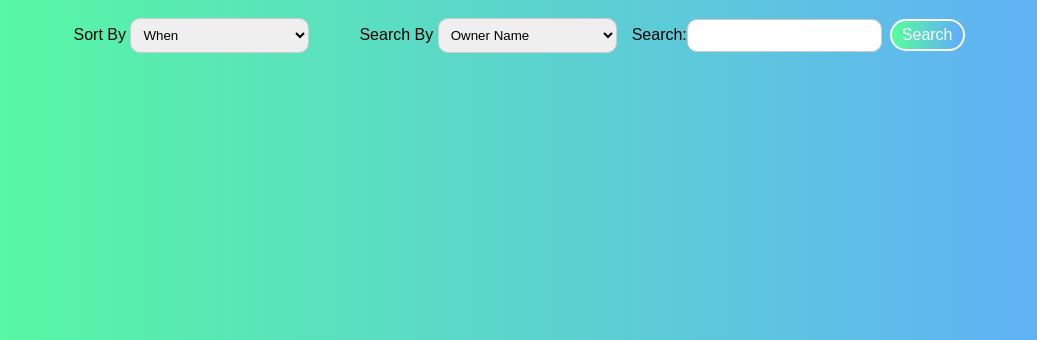
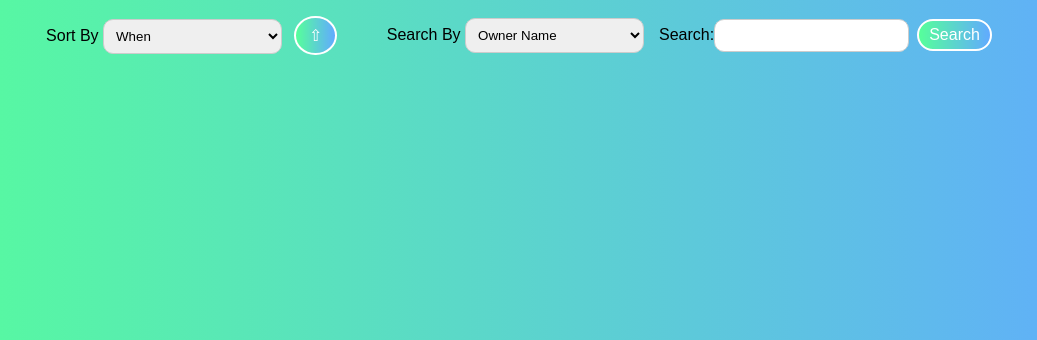
Before and after one commit to CA-JunPark/MealMate, a Django app: page /home/ in a window 1280 px wide. Shown: the part 100-440 px from the top of the page, without its empty margins (121-1158 px from the left). Run offline with Django 5.2, Linux system fonts and the light colour scheme; the visitor is signed in with stand-in values (Sample User, id 1); data comes from the database, SQL or seed files in the repository; data that the repository does not hold is empty.

Commit message:
ascending/descending button w/ change arrow function

```diff
--- a/mealmate/templates/mealmate/home.html
+++ b/mealmate/templates/mealmate/home.html
@@ -40,6 +40,7 @@
                         <option value="currentUserNum">Current People Number</option>
                         <option value="maxUserNum">Max People Number</option>
                     </select>
+                    <button id="ascendingButton">&nbsp;&#8679;&nbsp;</button>
                 </div>
                 <!-- SEARCH -->
                 <div class="searchContainer">
@@ -131,7 +132,18 @@ $(document).ready(function() {
       $("#search").click();
     }
   });
+
+  $("#ascendingButton").click(function(){
+    var button = $(this);
+
+    if (button.html() == "&nbsp;⇧&nbsp;") {
+        button.html("&nbsp;⇩&nbsp;"); // Change to down arrow
+    } else if (button.html() == "&nbsp;⇩&nbsp;") {
+      button.html("&nbsp;⇧&nbsp;"); // Change to up arrow
+    }
+  });
 });
+
 </script>
 <style>
     html {
@@ -254,6 +266,17 @@ $(document).ready(function() {
         transition: padding;
     }
 
+    #ascendingButton {
+        margin-left: 8px;
+        color: white;
+        font-size: 1em;
+        padding: 8px;
+        background: linear-gradient(to right,  #56FF9A,  #61AAFF);
+        border: solid 2px white;
+        border-radius: 50%;
+        transition: padding;
+    }
+
     select, input {
         padding: 8px;
         border-radius: 10px;
@@ -328,7 +351,7 @@ $(document).ready(function() {
         margin-top: 10px
     }
 
-    .cardMoreInfoButton:hover, #submitSearch:hover {
+    button:hover {
         cursor: pointer;
         transform: scale(1.05);
     }
@@ -354,9 +377,4 @@ $(document).ready(function() {
         transition: padding;
     }
 
-    .makePostButton:hover {
-        cursor: pointer;
-        transform: scale(1.05);
-    }
-
 </style>
```
